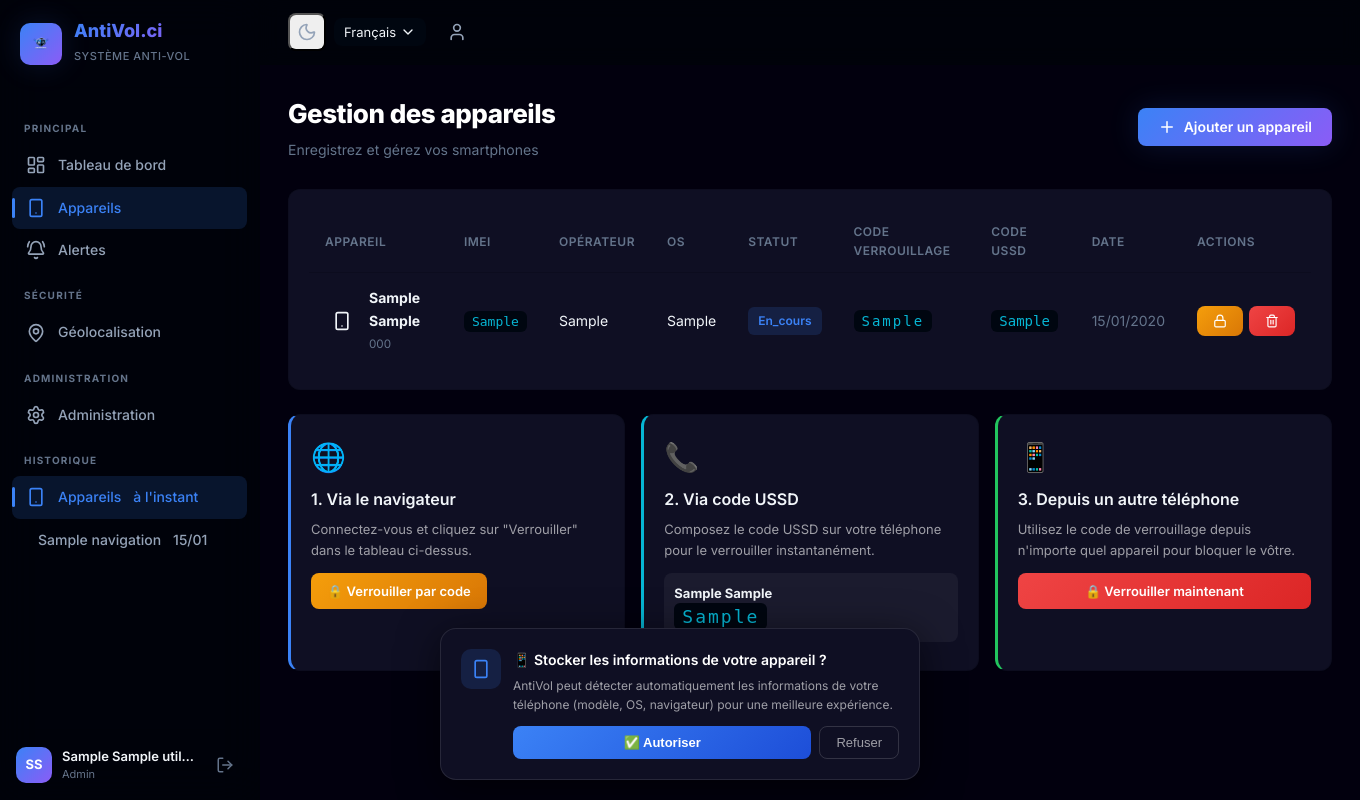
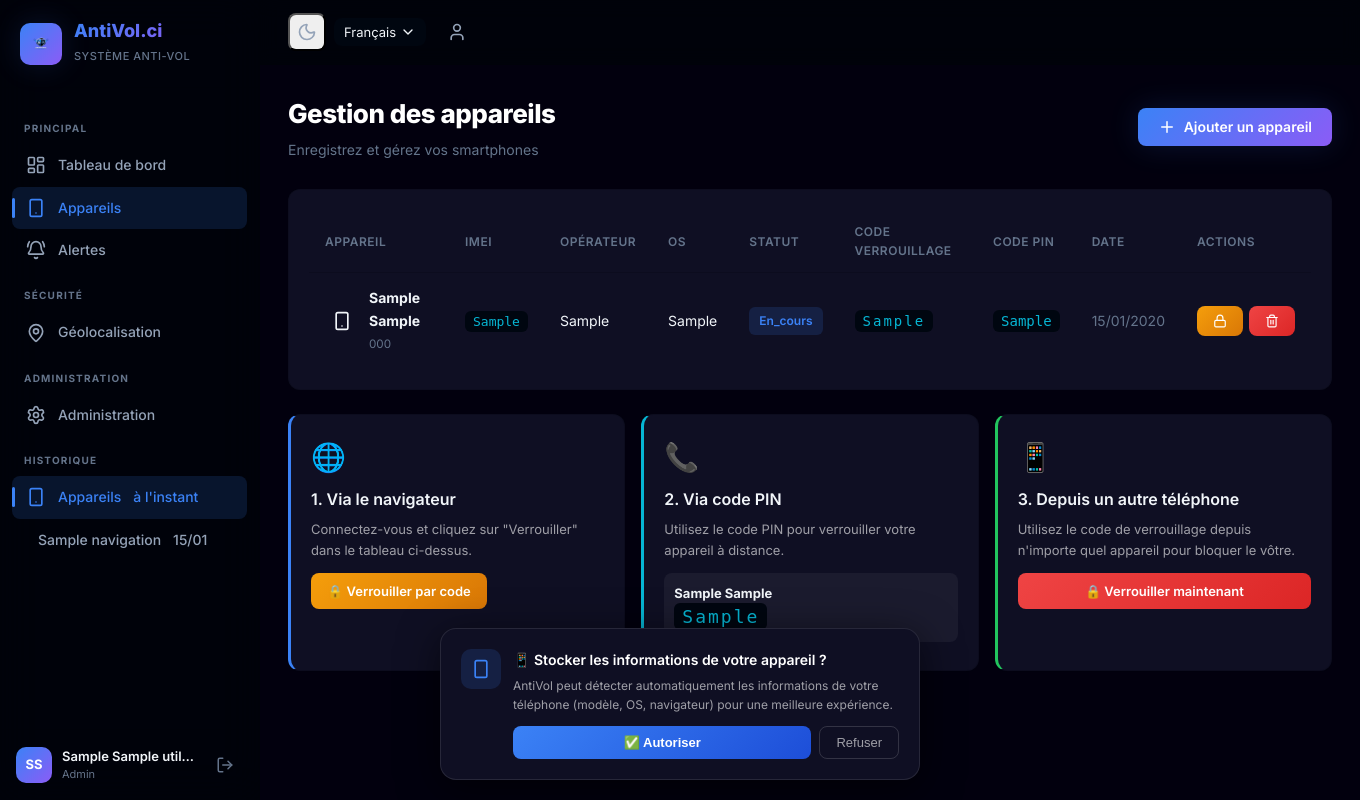
Before and after one commit to Chrisbeal98/projet_L3, a Flask app: page /appareils in a window 1360 px wide. Run offline with Flask 3, Linux system fonts and the light colour scheme; a user stored in the database is signed in; tables that the repository leaves empty hold one stand-in row (values such as "Sample post"); some libraries are stand-ins or nearby versions.

Commit message:
refactor: remplace code USSD par code PIN 4 chiffres

```diff
--- a/app/models.py
+++ b/app/models.py
@@ -70,7 +70,7 @@ class Appareil(db.Model):
     statut = db.Column(db.String(20), default='actif')
     # Statuts : actif | volé | verrouillé | récupéré | désactivé
     code_verrouillage = db.Column(db.String(20), unique=True, nullable=True)
-    code_ussd = db.Column(db.String(20), unique=True, nullable=True)
+    code_ussd = db.Column(db.String(20), unique=True, nullable=True)  # stocke un code PIN 4 chiffres
     date_enregistrement = db.Column(db.DateTime, default=datetime.now(timezone.utc))
 
     # Relations
--- a/app/routes/api.py
+++ b/app/routes/api.py
@@ -25,11 +25,10 @@ def generer_code_verrouillage():
             return code
 
 
-def generer_code_ussd():
-    """Génère un code USSD unique (*123*XXXX#)."""
+def generer_code_pin():
+    """Génère un code PIN unique à 4 chiffres."""
     while True:
-        chiffres = ''.join(random.choices(string.digits, k=4))
-        code = f"*123*{chiffres}#"
+        code = ''.join(random.choices(string.digits, k=4))
         if not Appareil.query.filter_by(code_ussd=code).first():
             return code
 
@@ -189,7 +188,7 @@ def api_register_device():
         systeme_os='Android',
         version_os='Inconnue',
         code_verrouillage=generer_code_verrouillage(),
-        code_ussd=generer_code_ussd()
+        code_ussd=generer_code_pin()
     )
 
     db.session.add(nouvel_appareil)
@@ -200,7 +199,7 @@ def api_register_device():
         'id': nouvel_appareil.id,
         'imei': nouvel_appareil.imei,
         'code_verrouillage': nouvel_appareil.code_verrouillage,
-        'code_ussd': nouvel_appareil.code_ussd
+        'code_pin': nouvel_appareil.code_ussd
     }), 201
 
 
@@ -241,7 +240,7 @@ def check_statut(id):
         "statut": appareil.statut,
         "verrouille": verrouille,
         "code_verrouillage": appareil.code_verrouillage,
-        "code_ussd": appareil.code_ussd,
+        "code_pin": appareil.code_ussd,
         "message": (
             "VERROUILLAGE ACTIF — Cet appareil a été signalé comme volé ou perdu"
             if verrouille else "Appareil normal"
@@ -313,9 +312,9 @@ def api_verrouiller_par_code():
     }), 200
 
 
-@api_bp.route('/appareils/<int:id>/verrouiller-ussd', methods=['POST'])
-def api_verrouiller_ussd(id):
-    """Verrouiller via code USSD (authentifié)."""
+@api_bp.route('/appareils/<int:id>/verrouiller-pin', methods=['POST'])
+def api_verrouiller_pin(id):
+    """Verrouiller via code PIN (authentifié)."""
     user = get_request_user()
     if not user:
         return jsonify({'error': 'Non authentifié'}), 401
@@ -325,14 +324,14 @@ def api_verrouiller_ussd(id):
         return jsonify({'error': 'Non autorisé'}), 403
 
     if not appareil.code_ussd:
-        return jsonify({'error': 'Aucun code USSD généré pour cet appareil'}), 404
+        return jsonify({'error': 'Aucun code PIN généré pour cet appareil'}), 404
 
     appareil.statut = 'verrouillé'
     db.session.commit()
 
     return jsonify({
-        'message': 'Appareil verrouillé via USSD',
-        'code_ussd': appareil.code_ussd,
+        'message': 'Appareil verrouillé via PIN',
+        'code_pin': appareil.code_ussd,
         'statut': 'verrouillé'
     }), 200
 
@@ -351,7 +350,7 @@ def api_get_codes(id):
     return jsonify({
         'appareil_id': appareil.id,
         'code_verrouillage': appareil.code_verrouillage,
-        'code_ussd': appareil.code_ussd
+        'code_pin': appareil.code_ussd
     }), 200
 
 
--- a/app/routes/dashboard.py
+++ b/app/routes/dashboard.py
@@ -24,11 +24,10 @@ def generer_code_verrouillage():
             return code
 
 
-def generer_code_ussd():
-    """Génère un code USSD unique (*123*XXXX#)."""
+def generer_code_pin():
+    """Génère un code PIN unique à 4 chiffres."""
     while True:
-        chiffres = ''.join(random.choices(string.digits, k=4))
-        code = f"*123*{chiffres}#"
+        code = ''.join(random.choices(string.digits, k=4))
         if not Appareil.query.filter_by(code_ussd=code).first():
             return code
 
@@ -124,7 +123,7 @@ def appareils():
             a.code_verrouillage = generer_code_verrouillage()
             modifie = True
         if not a.code_ussd:
-            a.code_ussd = generer_code_ussd()
+            a.code_ussd = generer_code_pin()
             modifie = True
     if modifie:
         db.session.commit()
@@ -161,7 +160,7 @@ def ajouter_appareil():
         operateur=operateur or None,
         numero_telephone=numero_telephone or None,
         code_verrouillage=generer_code_verrouillage(),
-        code_ussd=generer_code_ussd()
+        code_ussd=generer_code_pin()
     )
     db.session.add(appareil)
     db.session.commit()
--- a/app/templates/devices.html
+++ b/app/templates/devices.html
@@ -29,7 +29,7 @@
                         <th>OS</th>
                         <th>{{ _('Statut') }}</th>
                         <th>{{ _('Code verrouillage') }}</th>
-                        <th>{{ _('Code USSD') }}</th>
+                        <th>{{ _('Code PIN') }}</th>
                         <th>{{ _('Date') }}</th>
                         <th>{{ _('Actions') }}</th>
                     </tr>
@@ -69,7 +69,7 @@
                             <span class="text-muted">—</span>
                             {% endif %}
                         </td>
-                        <td data-label="USSD">
+                        <td data-label="PIN">
                             {% if appareil.code_ussd %}
                             <code style="cursor:pointer;font-size:14px"
                                   onclick="navigator.clipboard.writeText('{{ appareil.code_ussd }}');this.style.color='#22c55e';setTimeout(()=>this.style.color='',1500)"
@@ -217,9 +217,9 @@
     <div class="card" style="border-left:3px solid #06b6d4">
         <div class="card-body" style="padding:20px">
             <div style="font-size:28px;margin-bottom:8px">📞</div>
-            <h3 style="font-size:16px;font-weight:600;margin-bottom:6px">2. Via code USSD</h3>
+            <h3 style="font-size:16px;font-weight:600;margin-bottom:6px">2. Via code PIN</h3>
             <p style="font-size:13px;color:rgba(255,255,255,0.6);margin-bottom:12px">
-                Composez le code USSD sur votre téléphone pour le verrouiller instantanément.
+                Utilisez le code PIN pour verrouiller votre appareil à distance.
             </p>
             {% for a in appareils %}
             {% if a.code_ussd %}
```
